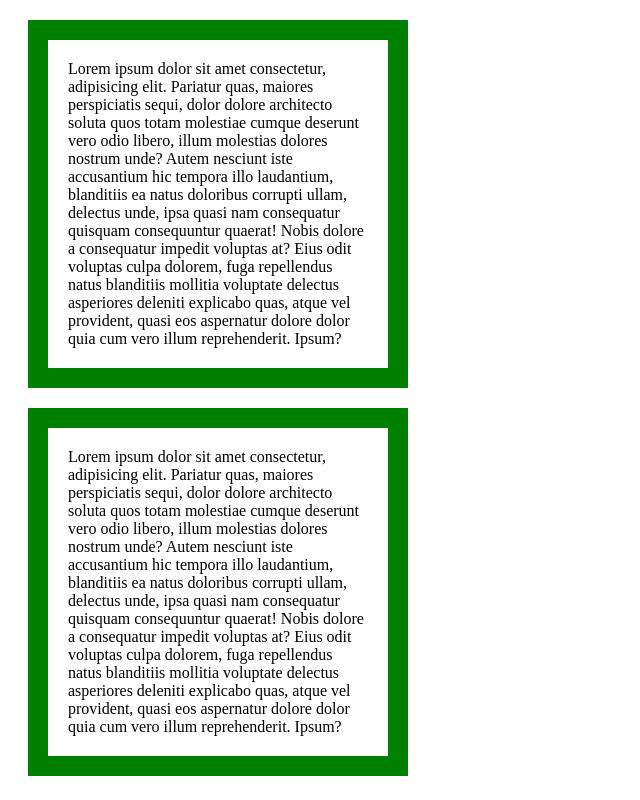
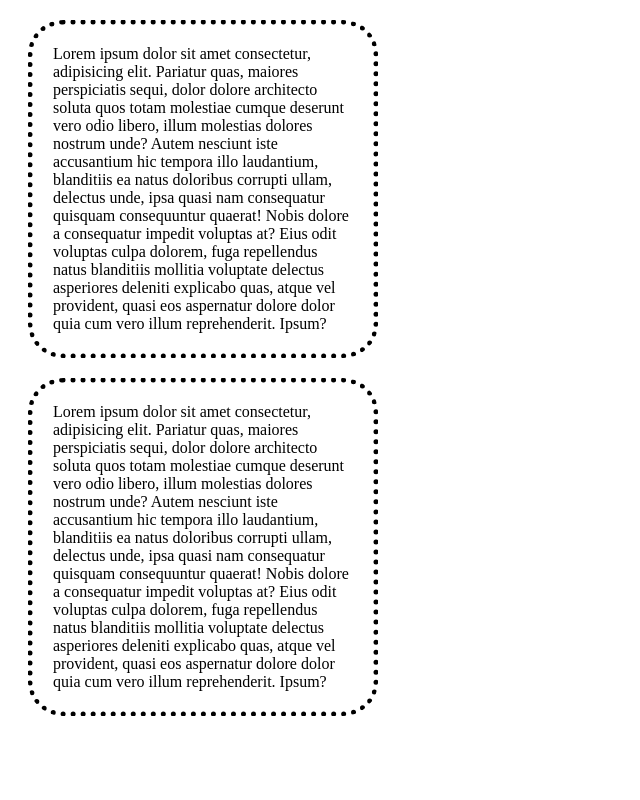
Before and after one commit to aritriana/belajar-css, a plain HTML site: page box.html in a window 1280 px wide. Shown: the whole page, without its empty margins (0-640 px from the left). Drawn offline with Linux system fonts and the light colour scheme.

Commit message:
Menambahkan file flexbox.html

```diff
--- a/box.css
+++ b/box.css
@@ -1,6 +1,11 @@
 div {
     width: 300px;
-    border: 20px solid green;
     padding: 20px;
     margin: 20px;
 }
+
+div {
+    border-style: dotted;
+    border-width: 5px;
+    border-radius: 10%;
+}
```
Also changed, not shown: flexbox.html (added).
